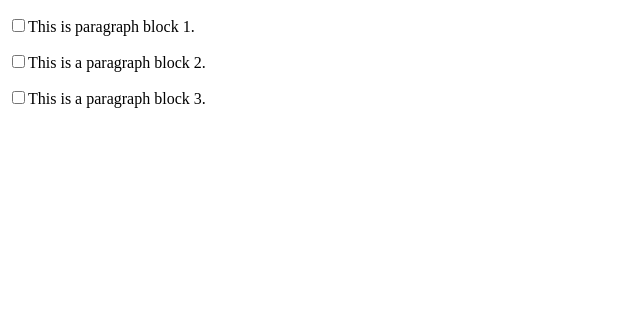
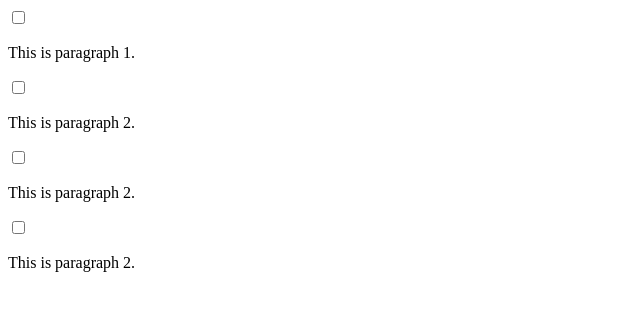
Before and after one commit to NathanJReidy/react-to-do-list, a React (Create React App) app: page / in a window 1280 px wide. Shown: the top 310 px of the page, without its empty margins (0-640 px from the left). Built offline with nearby package versions, Linux system fonts and the light colour scheme.

Commit message:
Changed App.js code

```diff
--- a/src/App.js
+++ b/src/App.js
@@ -3,9 +3,18 @@ import React from 'react';
 function App() {
     return (
         <div>
-            <p><input type="checkbox"></input>This is paragraph block 1.</p>
-            <p><input type="checkbox"></input>This is a paragraph block 2.</p>
-            <p><input type="checkbox"></input>This is a paragraph block 3.</p>
+            <input type="checkbox" />
+            <p>This is paragraph 1. </p>
+
+            <input type="checkbox" />
+            <p>This is paragraph 2. </p>
+
+            <input type="checkbox" />
+            <p>This is paragraph 2. </p>
+
+            <input type="checkbox" />
+            <p>This is paragraph 2. </p>
+
         </div>
     )
 }
```
